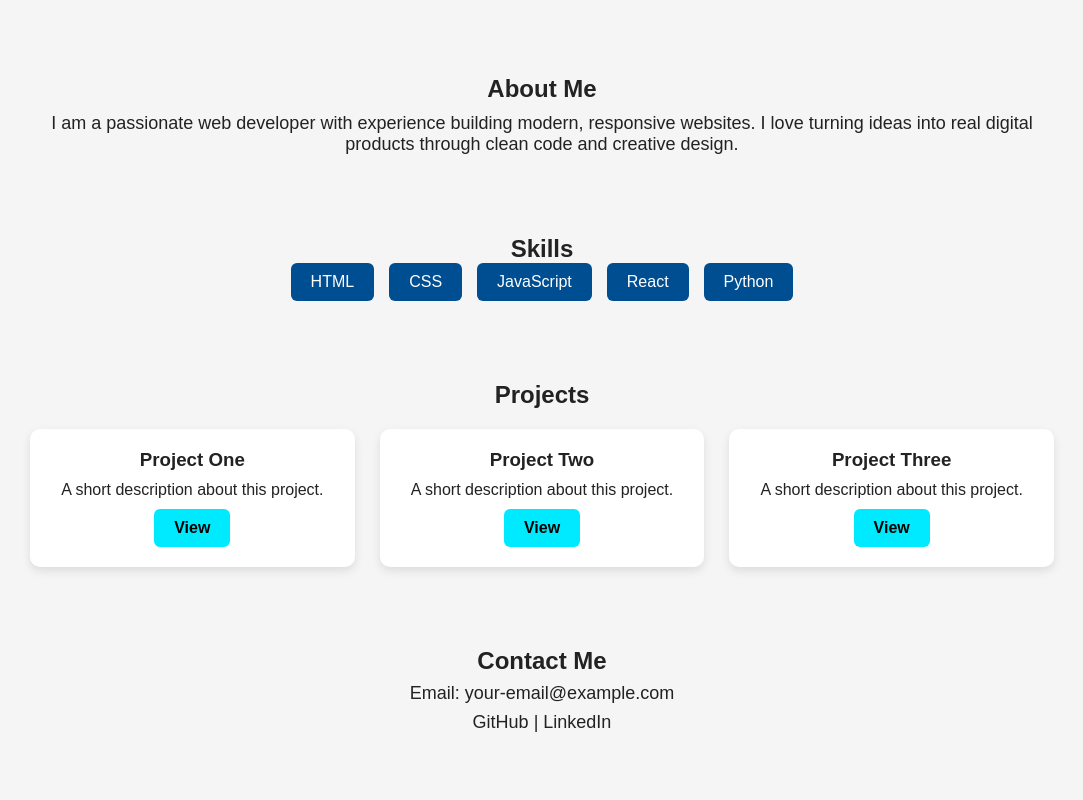
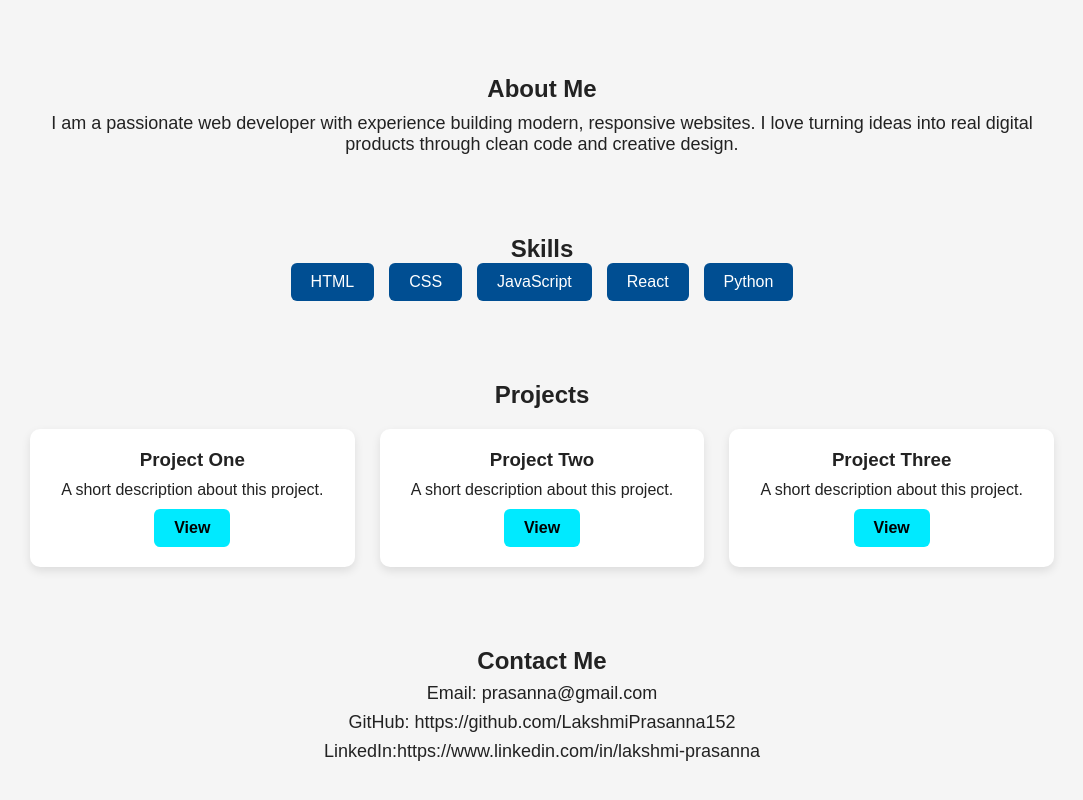
Before and after one commit to LakshmiPrasanna152/repo--sample-page, a plain HTML site: page index.html in a window 1280 px wide. Shown: the part 805-1605 px from the top of the page, without its empty margins (98-1181 px from the left). Drawn offline with Linux system fonts and the light colour scheme.

Commit message:
index.html

```diff
--- a/index.html
+++ b/index.html
@@ -81,8 +81,9 @@
     <!-- Contact Section -->
     <section id="contact" class="contact">
         <h2>Contact Me</h2>
-        <p>Email: your-email@example.com</p>
-        <p>GitHub | LinkedIn</p>
+        <p>Email: prasanna@gmail.com</p>
+        <p>GitHub: https://github.com/LakshmiPrasanna152</p>
+        <p>LinkedIn:https://www.linkedin.com/in/lakshmi-prasanna</p>
     </section>
 
 </body>
```
